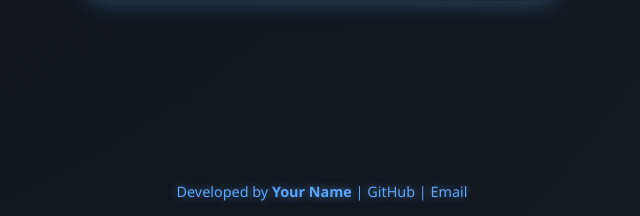
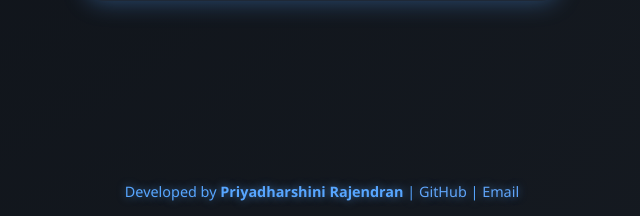
Before and after one commit to Priyadharshini-2104/Gesture-Volume-Control-with-Hand-Gesture-Final-Project, a Flask app: page /login in a window 1280 px wide. Shown: the part 584-800 px from the top of the page, without its empty margins (318-958 px from the left). Run offline with Flask 3, Linux system fonts and the light colour scheme.

Commit message:
Modify footer and login script details
Updated developer information in the footer and adjusted the login script.

```diff
--- a/templates/login.html
+++ b/templates/login.html
@@ -131,9 +131,9 @@
   </div>
 
   <footer>
-    Developed by <strong>Your Name</strong> |
-    <a href="https://github.com/YourGitHub" target="_blank">GitHub</a> |
-    <a href="mailto:youremail@example.com">Email</a>
+    Developed by <strong>Priyadharshini Rajendran</strong> |
+    <a href="https://github.com/Priyadharshini-2104/Gesture-Volume-Control-with-Hand-Gesture-Final-Project" target="_blank">GitHub</a> |
+    <a href="mailto:priyadharshini2594@gmail.com">Email</a>
   </footer>
 
   <script>
```
